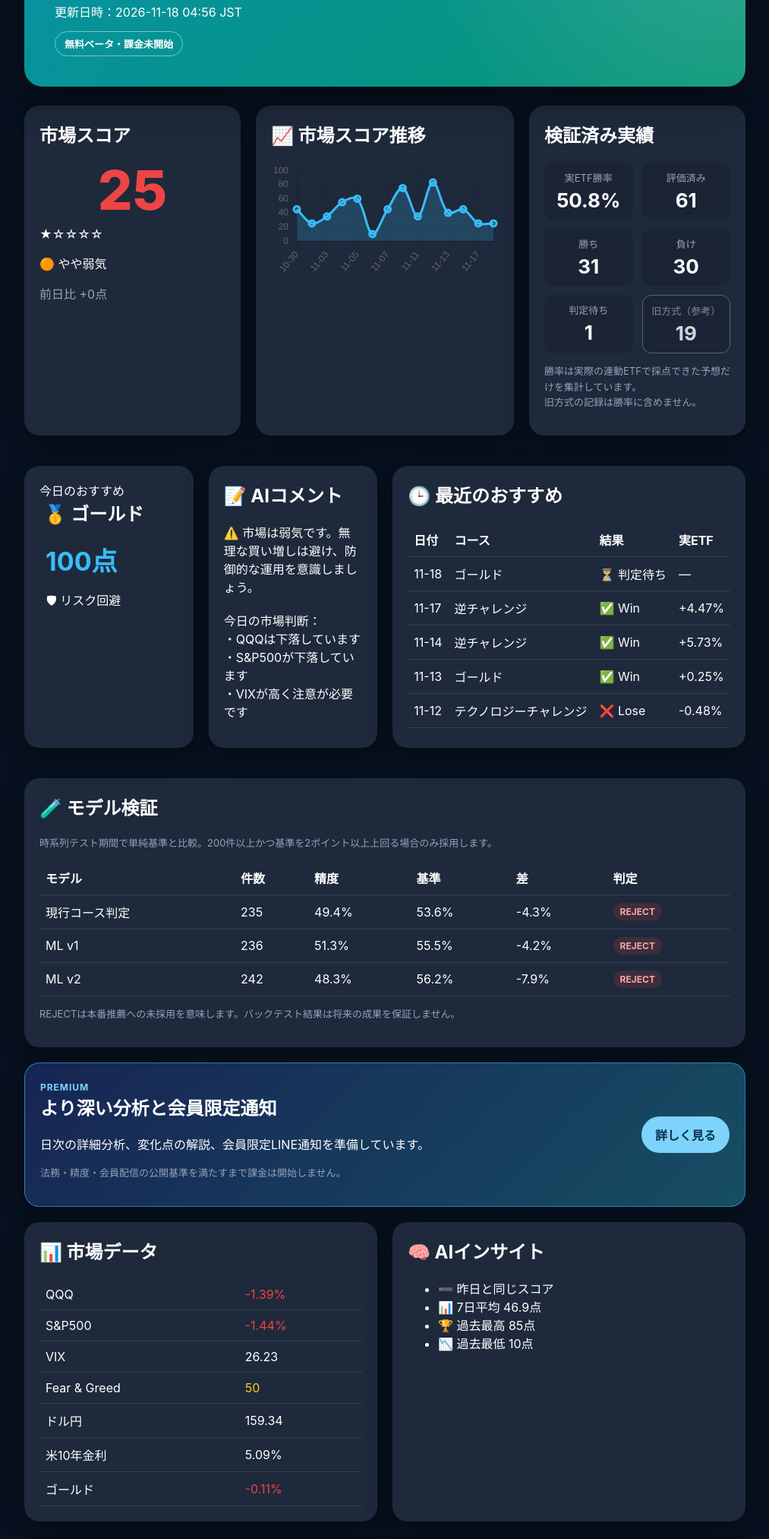
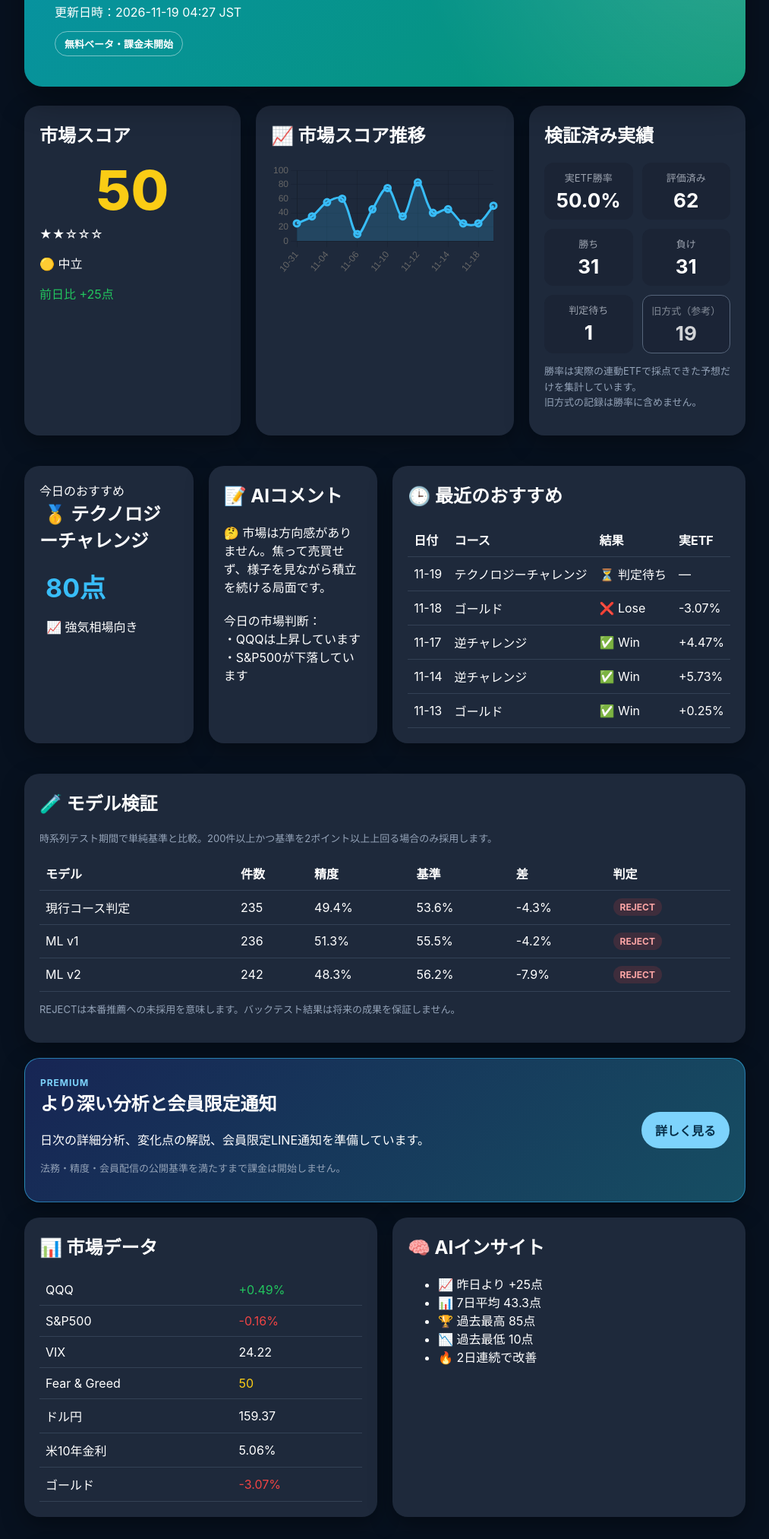
Before and after one commit to hayato861/paypay_ai, a plain HTML site: page index.html in a window 1280 px wide. Shown: the part 168-2193 px from the top of the page at 76% size, without its empty margins (133-1146 px from the left). Drawn offline with nearby package versions, Linux system fonts and the light colour scheme.

Commit message:
Auto Update PayPay AI

```diff
--- a/data/history.csv
+++ b/data/history.csv
@@ -79,4 +79,5 @@ date,score,recommend,qqq_change,result,evaluation_source
 2026-11-13,40,ゴールド,0.25,Win,etf_v1
 2026-11-14,45,逆チャレンジ,5.73,Win,etf_v1
 2026-11-17,25,逆チャレンジ,4.47,Win,etf_v1
-2026-11-18,25,ゴールド,,Pending,
+2026-11-18,25,ゴールド,-3.07,Lose,etf_v1
+2026-11-19,50,テクノロジーチャレンジ,,Pending,
--- a/index.html
+++ b/index.html
@@ -22,7 +22,7 @@
                 </div>
 
                 <div class="small">
-                    更新日時：2026-11-18 04:56 JST
+                    更新日時：2026-11-19 04:27 JST
                 </div>
                 <div class="service-stage">
                     無料ベータ・課金未開始
@@ -36,17 +36,17 @@
                     <div class="small">
                         <h2>市場スコア</h2>
                     </div>
-                    <div class="score" style="color:#ef4444;">
-                    25
+                    <div class="score" style="color:#facc15;">
+                    50
                     </div>
                     <div class="market">
-                        ★☆☆☆☆
+                        ★★☆☆☆
                     </div>
                     <p class="small">
-                        🟠 やや弱気
+                        🟡 中立
                     </p>
-                    <p class="small" style="color:#9ca3af;">
-                        前日比 +0点
+                    <p class="small" style="color:#22c55e;">
+                        前日比 +25点
                     </p>
                 </div>
 
@@ -67,12 +67,12 @@
 
         <div class="stat-box">
             <div class="stat-title">実ETF勝率</div>
-            <div class="stat-value">50.8%</div>
+            <div class="stat-value">50.0%</div>
         </div>
 
         <div class="stat-box">
             <div class="stat-title">評価済み</div>
-            <div class="stat-value">61</div>
+            <div class="stat-value">62</div>
         </div>
 
         <div class="stat-box">
@@ -82,7 +82,7 @@
 
         <div class="stat-box">
             <div class="stat-title">負け</div>
-            <div class="stat-value">30</div>
+            <div class="stat-value">31</div>
         </div>
 
         <div class="stat-box">
@@ -110,20 +110,20 @@
                 今日のおすすめ
             </div>
             <h2>
-                &nbsp;🥇 ゴールド
+                &nbsp;🥇 テクノロジーチャレンジ
             </h2>
             <div class="score-mini">
-                &nbsp;100点
+                &nbsp;80点
             </div>
             <p class="small">
-               &nbsp; 🛡 リスク回避
+               &nbsp; 📈 強気相場向き
             </p>
         </div>
 
         <div class="card">
             <h2>📝 AIコメント</h2>
             <p>
-                ⚠️ 市場は弱気です。無理な買い増しは避け、防御的な運用を意識しましょう。<br><br>今日の市場判断：<br>・QQQは下落しています<br>・S&P500が下落しています<br>・VIXが高く注意が必要です<br>
+                🤔 市場は方向感がありません。焦って売買せず、様子を見ながら積立を続ける局面です。<br><br>今日の市場判断：<br>・QQQは上昇しています<br>・S&P500が下落しています<br>
             </p>
         </div>
 
@@ -137,10 +137,17 @@
                 <tbody>
 
     <tr>
+    <td>11-19</td>
+    <td>テクノロジーチャレンジ</td>
+    <td>⏳ 判定待ち</td>
+    <td>—</td>
+    </tr>
+
+    <tr>
     <td>11-18</td>
     <td>ゴールド</td>
-    <td>⏳ 判定待ち</td>
-    <td>—</td>
+    <td>❌ Lose</td>
+    <td>-3.07%</td>
     </tr>
 
     <tr>
@@ -162,13 +169,6 @@
     <td>ゴールド</td>
     <td>✅ Win</td>
     <td>+0.25%</td>
-    </tr>
-
-    <tr>
-    <td>11-12</td>
-    <td>テクノロジーチャレンジ</td>
-    <td>❌ Lose</td>
-    <td>-0.48%</td>
     </tr>
 
                 </tbody>
@@ -241,21 +241,21 @@
             <table>
                 <tr>
                     <td>QQQ</td>
-                    <td style="color:#ef4444">
-                        -1.39%
+                    <td style="color:#22c55e">
+                        +0.49%
                     </td>
                 </tr>
 
                 <tr>
                     <td>S&P500</td>
                     <td style="color:#ef4444">
-                        -1.44%
+                        -0.16%
                     </td>
                 </tr>
 
                 <tr>
                     <td>VIX</td>
-                    <td>26.23</td>
+                    <td>24.22</td>
                 </tr>
 
                 <tr>
@@ -267,18 +267,18 @@
 
                 <tr>
                     <td>ドル円</td>
-                    <td>159.34</td>
+                    <td>159.37</td>
                 </tr>
 
                 <tr>
                     <td>米10年金利</td>
-                    <td>5.09%</td>
+                    <td>5.06%</td>
                 </tr>
 
                 <tr>
                     <td>ゴールド</td>
                     <td style="color:#ef4444">
-                        -0.11%
+                        -3.07%
                     </td>
 
                 </tr>
@@ -288,7 +288,7 @@
         <div class="card">
             <h2>🧠 AIインサイト</h2>
             <ul>
-                <li>➖ 昨日と同じスコア</li><li>📊 7日平均 46.9点</li><li>🏆 過去最高 85点</li><li>📉 過去最低 10点</li>
+                <li>📈 昨日より +25点</li><li>📊 7日平均 43.3点</li><li>🏆 過去最高 85点</li><li>📉 過去最低 10点</li><li>🔥 2日連続で改善</li>
             </ul>
         </div>
     </div>
@@ -300,43 +300,43 @@
 
         <tr>
             <td>🥇</td>
-            <td>ゴールド</td>
-            <td>100点</td>
-        </tr>
-
-        <tr>
-            <td>🥈</td>
-            <td>アメリカ超長期国債チャレンジ</td>
-            <td>98点</td>
-        </tr>
-
-        <tr>
-            <td>🥉</td>
-            <td>逆チャレンジ</td>
-            <td>96点</td>
-        </tr>
-
-        <tr>
-            <td>4.</td>
             <td>テクノロジーチャレンジ</td>
             <td>80点</td>
         </tr>
 
         <tr>
-            <td>5.</td>
+            <td>🥈</td>
             <td>テクノロジー</td>
             <td>80点</td>
         </tr>
 
         <tr>
-            <td>6.</td>
+            <td>🥉</td>
             <td>チャレンジ</td>
             <td>80点</td>
         </tr>
 
         <tr>
+            <td>4.</td>
+            <td>スタンダード</td>
+            <td>80点</td>
+        </tr>
+
+        <tr>
+            <td>5.</td>
+            <td>ゴールド</td>
+            <td>80点</td>
+        </tr>
+
+        <tr>
+            <td>6.</td>
+            <td>アメリカ超長期国債チャレンジ</td>
+            <td>80点</td>
+        </tr>
+
+        <tr>
             <td>7.</td>
-            <td>スタンダード</td>
+            <td>逆チャレンジ</td>
             <td>80点</td>
         </tr>
 
@@ -410,8 +410,8 @@
 
 
     <script>
-        const scoreLabels = ["10-30", "10-31", "11-03", "11-04", "11-05", "11-06", "11-07", "11-10", "11-11", "11-12", "11-13", "11-14", "11-17", "11-18"];
-        const scoreData = [45, 25, 35, 55, 60, 10, 45, 75, 35, 83, 40, 45, 25, 25];
+        const scoreLabels = ["10-31", "11-03", "11-04", "11-05", "11-06", "11-07", "11-10", "11-11", "11-12", "11-13", "11-14", "11-17", "11-18", "11-19"];
+        const scoreData = [25, 35, 55, 60, 10, 45, 75, 35, 83, 40, 45, 25, 25, 50];
     </script>
 
     <script src="https://cdn.jsdelivr.net/npm/chart.js"></script>
```
Also changed, not shown: data/market_report.png, data/x_post.txt.
